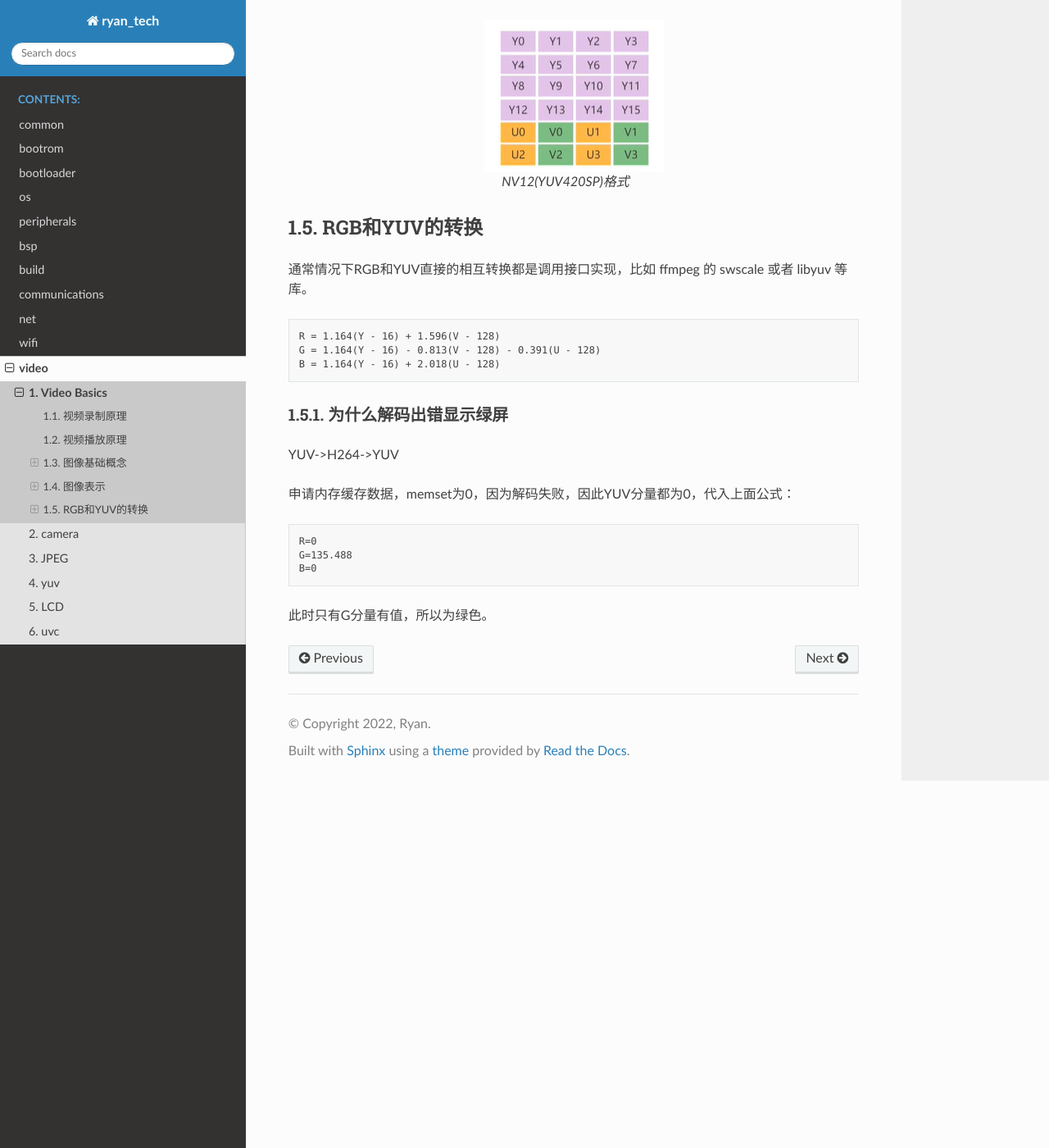
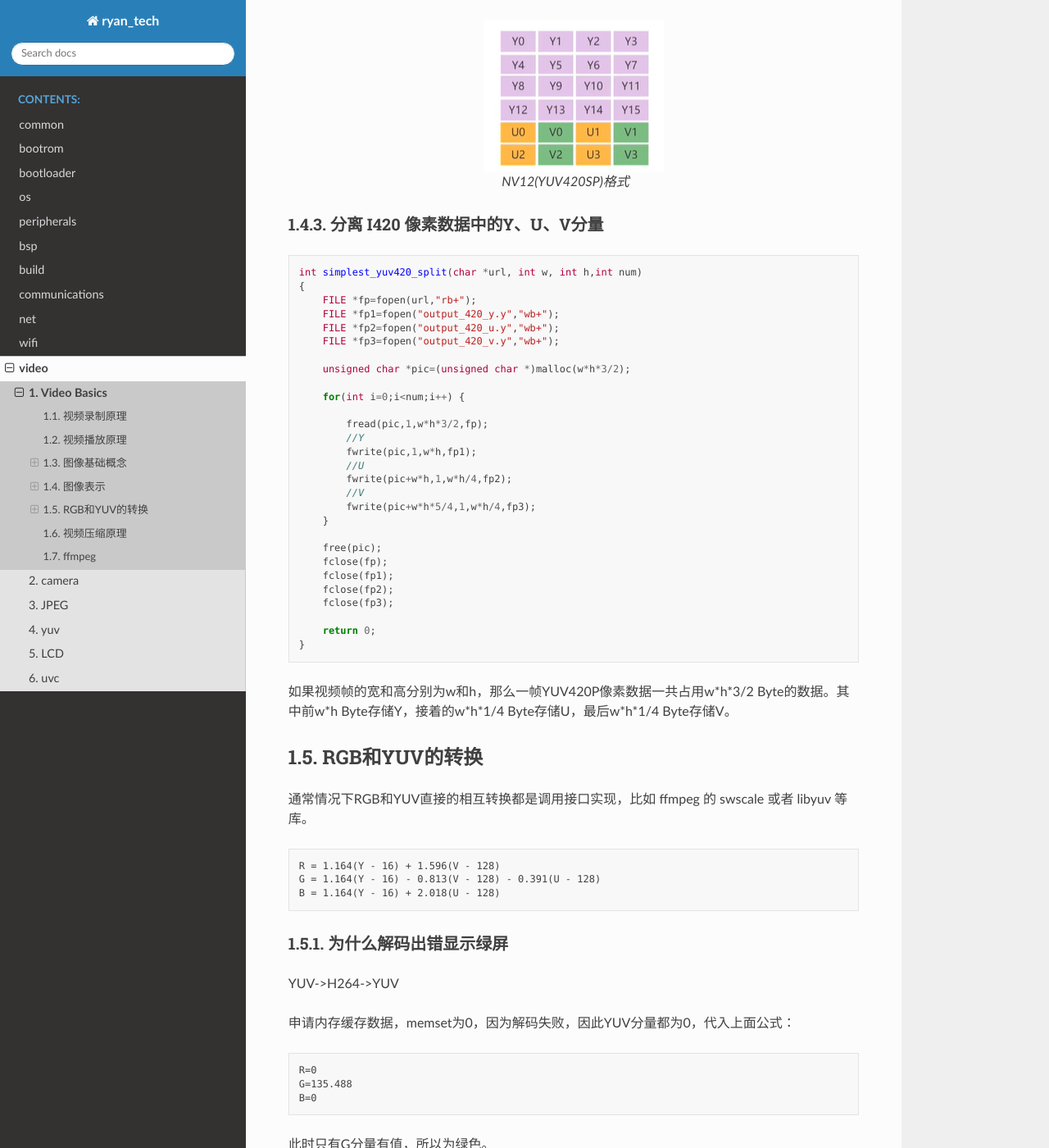
Before and after one commit to BlackTudou/tech_doc, a Sphinx documentation site: the page built from source/video/video_basics/index.rst, in a window 1280 px wide and 1400 px high, scrolled down 6608 px. Shown: the whole window at 82% size. Built offline with Sphinx 7.4.7 and the Read the Docs theme 2.0.0, drawn with Linux system fonts in a browser that asks for light colours; some of the changed text lies outside the part shown.

Commit message:
update video basics

```diff
--- a/source/video/video_basics/index.rst
+++ b/source/video/video_basics/index.rst
@@ -259,6 +259,43 @@ NV12(YUV420SP)
 
     NV12(YUV420SP)格式
 
+------------------------------------
+分离 I420 像素数据中的Y、U、V分量
+------------------------------------
+
+.. code-block:: c
+
+    int simplest_yuv420_split(char *url, int w, int h,int num)
+    {
+        FILE *fp=fopen(url,"rb+");
+        FILE *fp1=fopen("output_420_y.y","wb+");
+        FILE *fp2=fopen("output_420_u.y","wb+");
+        FILE *fp3=fopen("output_420_v.y","wb+");
+
+        unsigned char *pic=(unsigned char *)malloc(w*h*3/2);
+
+        for(int i=0;i<num;i++) {
+
+            fread(pic,1,w*h*3/2,fp);
+            //Y
+            fwrite(pic,1,w*h,fp1);
+            //U
+            fwrite(pic+w*h,1,w*h/4,fp2);
+            //V
+            fwrite(pic+w*h*5/4,1,w*h/4,fp3);
+        }
+
+        free(pic);
+        fclose(fp);
+        fclose(fp1);
+        fclose(fp2);
+        fclose(fp3);
+
+        return 0;
+    }
+
+如果视频帧的宽和高分别为w和h，那么一帧YUV420P像素数据一共占用w*h*3/2 Byte的数据。其中前w*h Byte存储Y，接着的w*h*1/4 Byte存储U，最后w*h*1/4 Byte存储V。
+
 RGB和YUV的转换
 ================
 
@@ -285,3 +322,24 @@ YUV->H264->YUV
     B=0
 
 此时只有G分量有值，所以为绿色。
+
+视频压缩原理
+================
+
+编码的目的是为了压缩，各种视频压缩算法都是为了让视频体积变得更小，减少对存储空间和传输带宽的占用。
+
+编码的核心是去冗余信息，通过一下几种冗余来达到压缩视屏的目的：
+
+ - 空间冗余
+ - 时间冗余
+ - 视觉冗余
+ - 编码冗余
+
+ffmpeg
+========
+
+ffmpeg实现mp4文件转h264文件
+
+.. code-block:: text
+
+    ffmpeg -i sample_640x360_1mb.mp4 -c h264 test.h264
```
Also changed, not shown: source/common/linux/index.rst (+13 -0 lines), source/peripherals/usb/summary/index.rst (+24 -0 lines), 1 other file.
